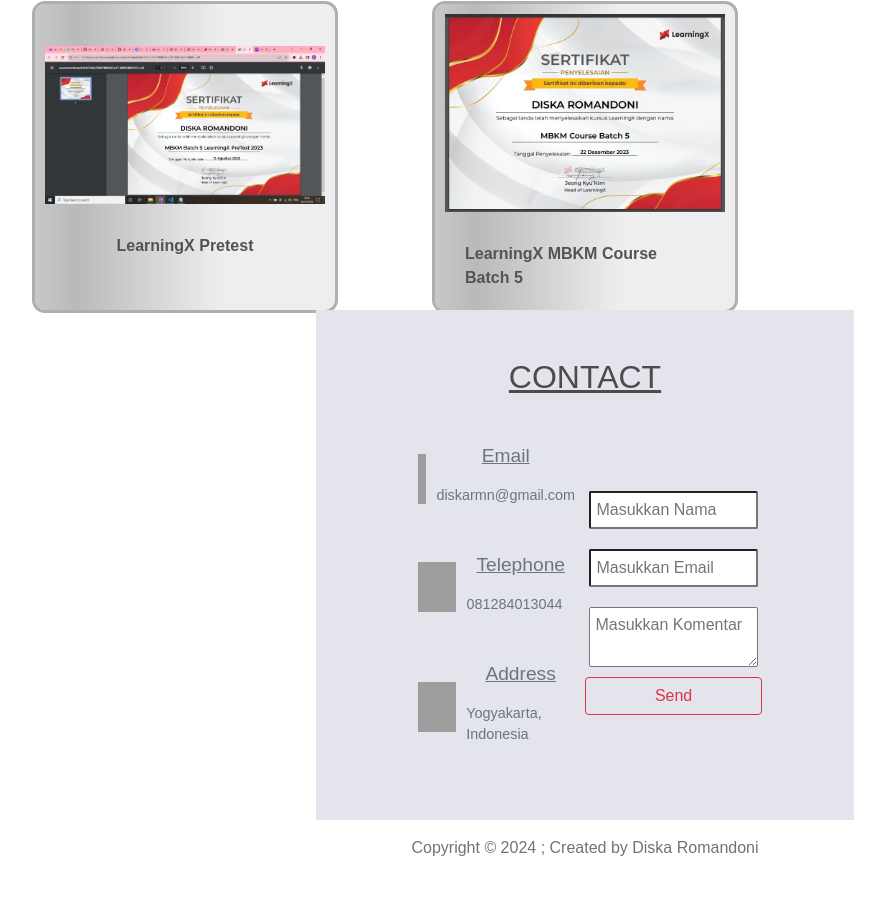
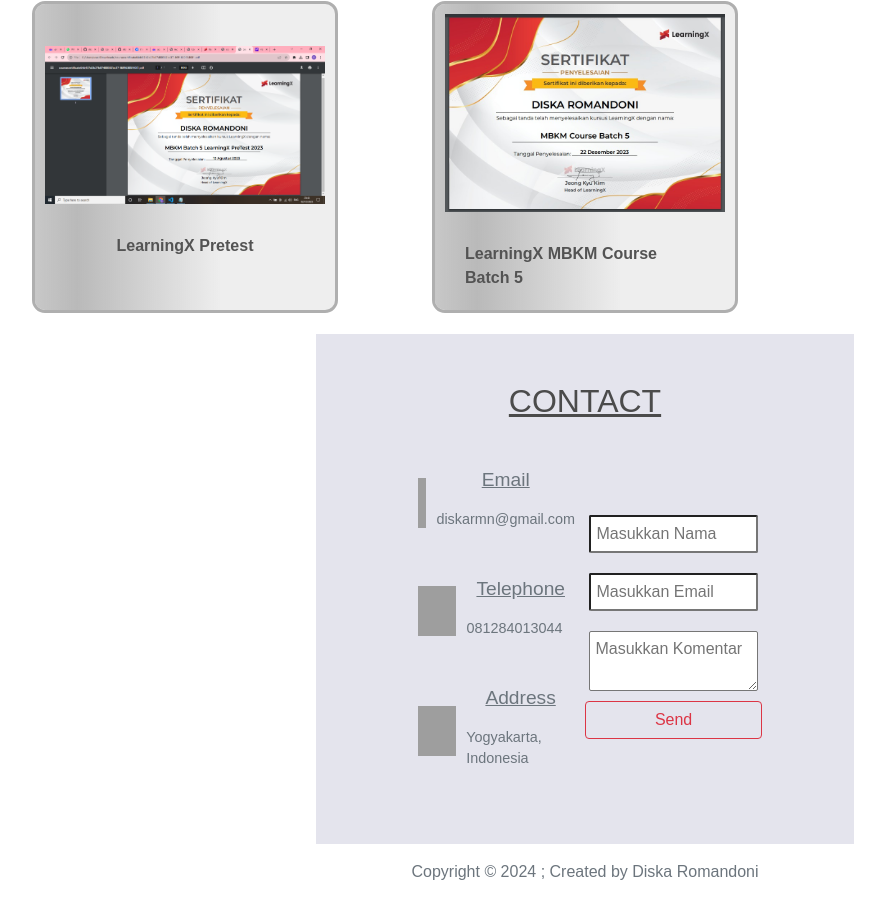
Before and after one commit to diskarmn/diska_portopolio, a plain HTML site: page index.html in a window 1280 px wide. Shown: the part 3341-4260 px from the top of the page, without its empty margins (55-940 px from the left). Drawn offline with nearby package versions, Linux system fonts and the light colour scheme; grey boxes are pictures that could not be loaded.

Commit message:
Update index.html

```diff
--- a/index.html
+++ b/index.html
@@ -164,7 +164,7 @@
         </div>
     </div>
     <div data-aos="zoom-in-up" id="kontak"
-        class="kontak d-flex flex-column justify-content-center align-items-center p-5">
+        class="kontak d-flex flex-column justify-content-center align-items-center p-5 mt-4">
         <h2>CONTACT</h2>
         <div class="isikontak">
             <div class="kontakkiri">
```
